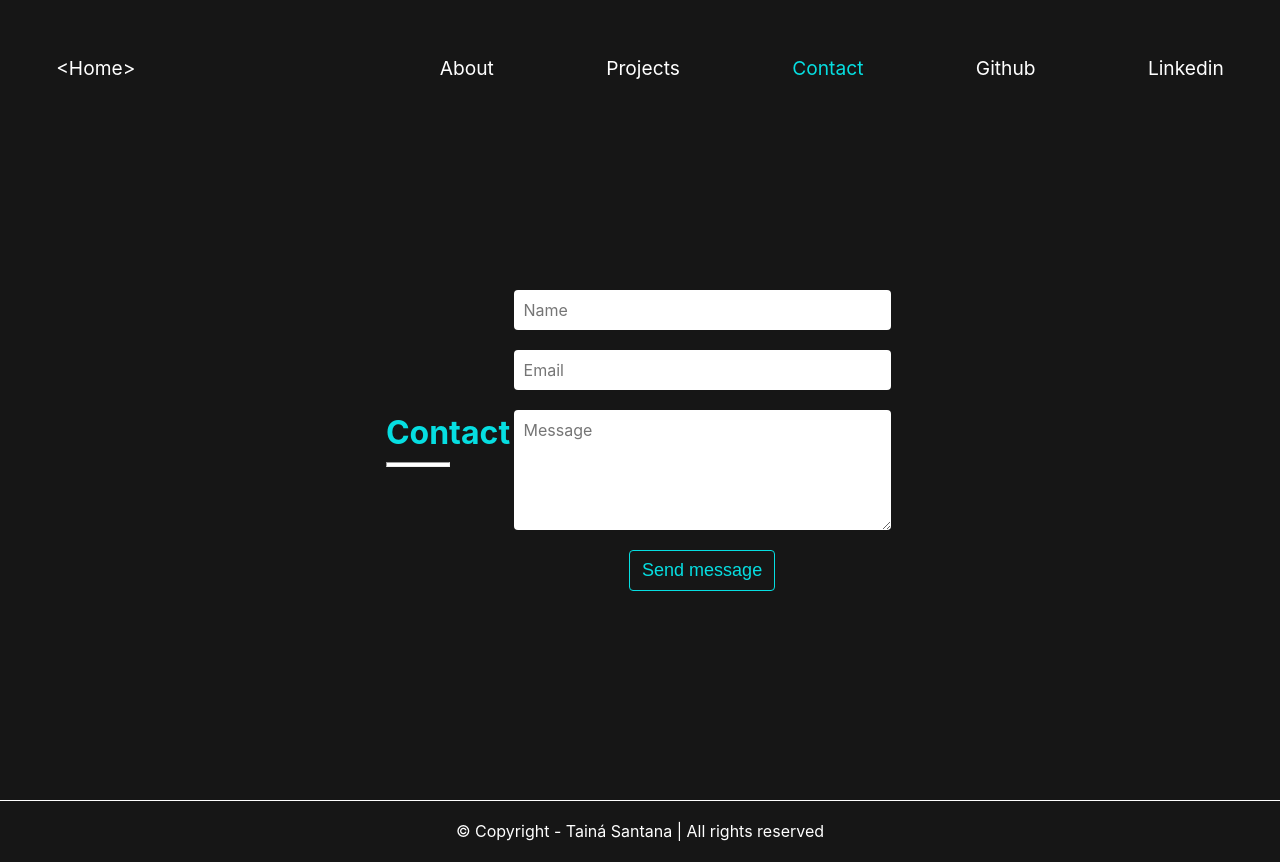
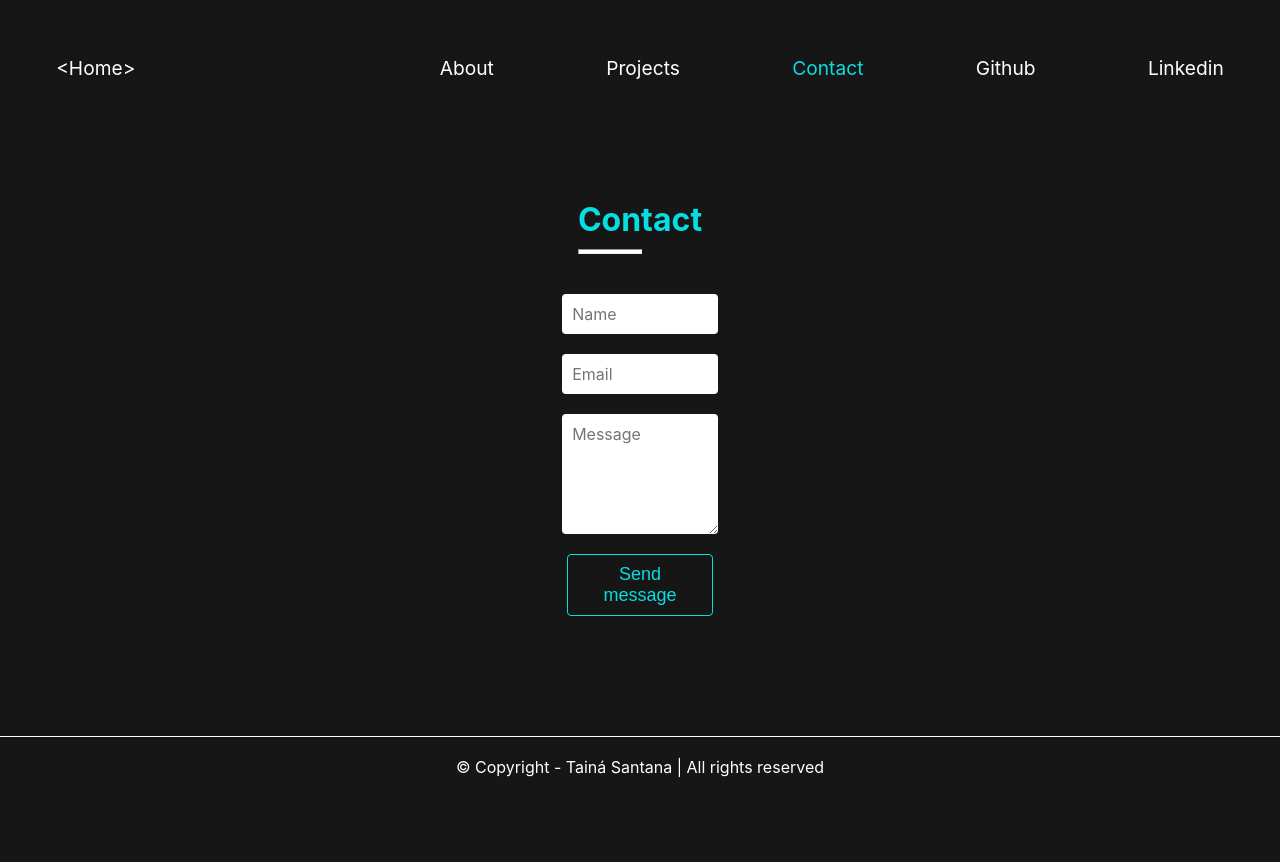
Before and after one commit to tainnaps/tainnaps.github.io, a React (Create React App) app: page /contact in a window 1280 px wide. After the commit the page ends 800 px from the top, so only its background shows below. Built offline with nearby package versions, Linux system fonts and the light colour scheme.

Commit message:
style: update contact page style and remove unused classes

```diff
--- a/src/pages/Contact/index.css
+++ b/src/pages/Contact/index.css
@@ -1,71 +1,18 @@
 .contact-main {
   width: 100%;
-  display: flex;
-  flex-direction: column;
-  align-items: center;
-}
-
-.contact-container {
-  width: 100%;
-  height: 90vh;
+  padding: 12vh 0;
   display: flex;
   justify-content: center;
   align-items: center;
 }
 
-.contact-card {
-  height: 55vh;
-  width: 70%;
-  border-radius: 10px;
-  background-color: rgb(40, 40, 40);
+.contact-container {
+  width: 38%;
+  height: 58vh;
   display: flex;
-  justify-content: space-around;
+  justify-content: center;
+  flex-direction: column;
+  gap: 5vh;
   align-items: center;
+  border-radius: 12px;
 }
-
-.contact-info {
-  display: flex;
-  flex-direction: column;
-  justify-content: center;
-  align-items: center;
-  gap: 40px;
-  padding: 0 10px;
-}
-
-.contact-info p {
-  font-size: large;
-}
-
-.contact-info h3 {
-  font-size: x-large;
-}
-
-.contact-icons {
-  width: 100%;
-  color: rgb(6, 222, 225);
-  display: flex;
-  justify-content: space-around;
-  align-items: center;
-}
-
-.contact-icons a {
-  color: rgb(6, 222, 225);
-  font-size: 50px;
-  transition: 0.3s;
-}
-
-.contact-icons a:hover {
-  color: rgb(255, 255, 255);
-}
-
-#contact-form {
-  width: 100%;
-  height: 68vh;
-  background-color: rgb(40, 40, 40);
-  display: flex;
-  flex-direction: column;
-  justify-content: center;
-  align-items: center;
-  gap: 50px;
-  padding: 12vh 0;
-}
```
